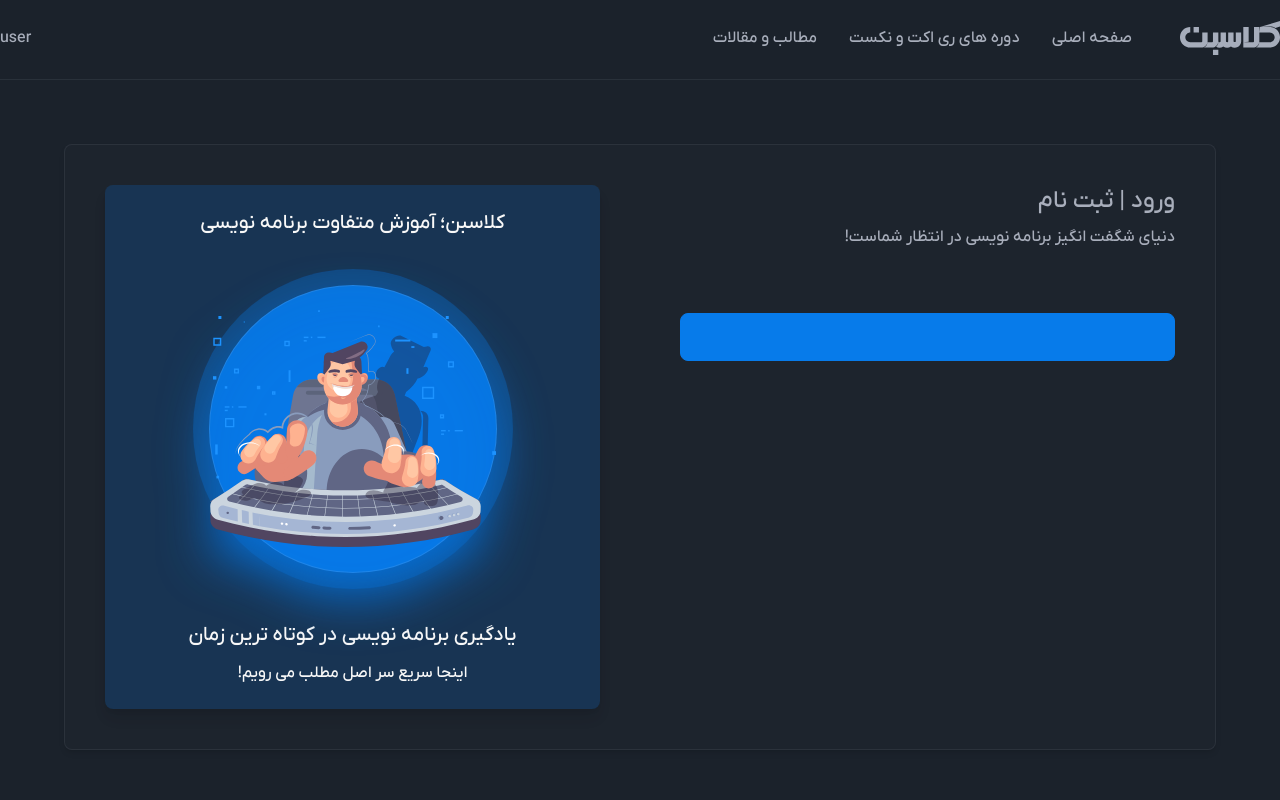
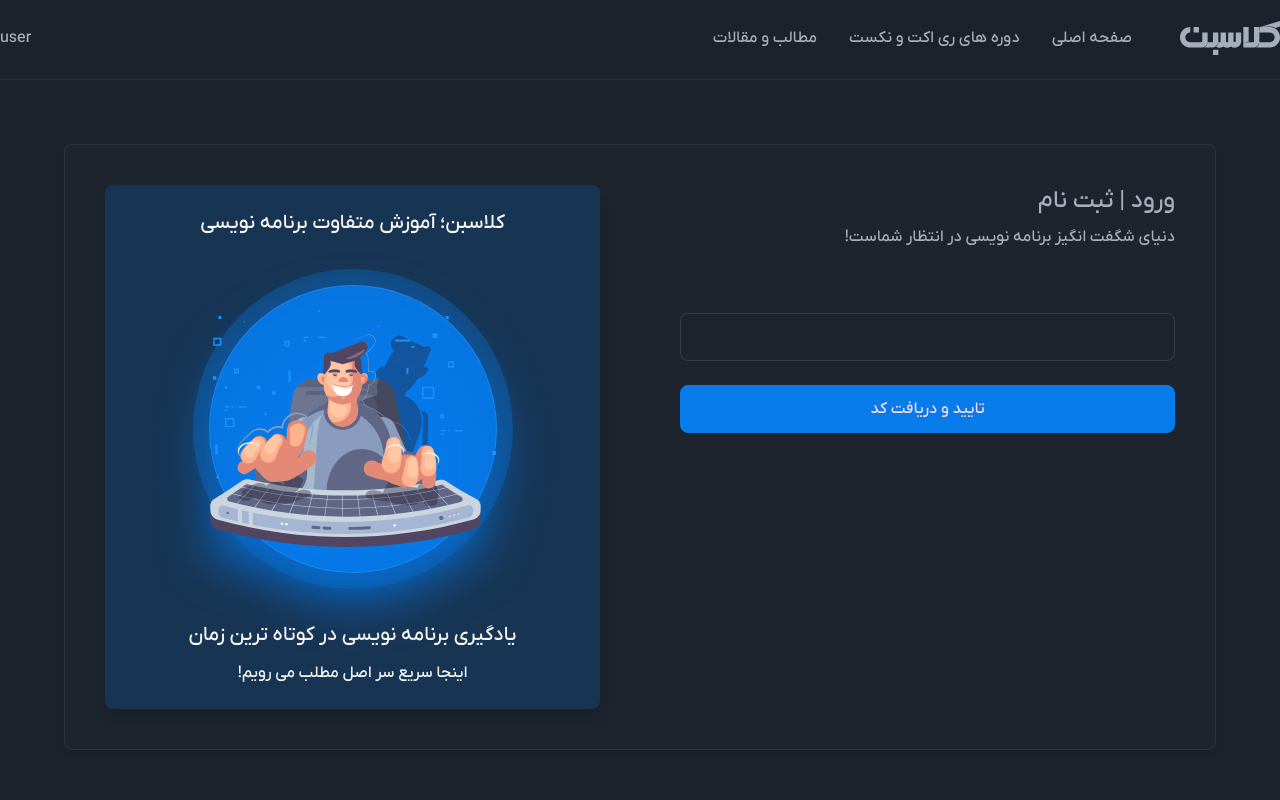
Before and after one commit to mohammadsookhtesaraei/classbon-next, a Next.js app: page /signin in a window 1280 px wide. Shown: the top 800 px of the page. Built offline with nearby package versions, Linux system fonts and the light colour scheme; no server answers.

Commit message:
feat:implement singinform component

```diff
--- /dev/null
+++ b/src/app/(auth)/signin/_api/signin.ts
@@ -0,0 +1,21 @@
+import { createData } from "@/core/http-service/http-service";
+import { SignIn } from "../_types/signin.interface";
+import { useMutation } from "@tanstack/react-query";
+
+
+const signIn = (model: SignIn): Promise<void> => createData<SignIn, void>("/signin", model);
+
+
+type UseSignInOptions = {
+    onSuccess?: () => void
+};
+
+
+export const useSignIn = ({ onSuccess }: UseSignInOptions) => {
+    const { mutate: submit, isPending } = useMutation({
+        mutationFn: signIn,
+        onSuccess: onSuccess
+    });
+
+    return { submit, isPending }
+};
--- a/src/app/(auth)/signin/_components/signin-form.tsx
+++ b/src/app/(auth)/signin/_components/signin-form.tsx
@@ -1,14 +1,61 @@
 "use client";
 
+// next
+
+import {useRouter} from "next/navigation";
+
+// react
+
+import {useActionState, useEffect, useTransition} from "react";
+
+// type
+import { SignIn } from "../_types/signin.interface";
+// schema
+import { SignInSchema } from "../_types/signin.schema";
+
+// third lib
+import {useForm} from "react-hook-form"
+import {zodResolver} from "@hookform/resolvers/zod";
+
+
+// component
 import Button from "@/app/_components/button/Button";
+import { TextInput } from "@/app/_components/text-input";
+
+// custom hook react query mutation
+import { useSignIn } from "@/app/(auth)/signin/_api/signin";
+
+
+// zustand
+
 
 const SignInForm = () => {
+const router=useRouter();
+  const {
+    register,
+    handleSubmit,
+    formState:{errors,isValid},
+    getValues
+  }=useForm<SignIn>({
+    resolver:zodResolver(SignInSchema)
+  });
+
+  const singIn=useSignIn({
+    onSuccess:()=>{
+    router.push(`/verify?mobile=${getValues('mobile')}`)
+    }
+  });
+
+  const onSubmit=(data:SignIn)=>{
+  singIn.submit(data);
+  }
   return (
     <>
       <h5 className="text-2xl">ورود | ثبت نام</h5>
       <p className="mt-2">دنیای شگفت انگیز برنامه نویسی در انتظار شماست!</p>
-      <form className="flex flex-col gap-6 mt-16">
-        <Button type="submit" variant="primary"></Button>
+      <form className="flex flex-col gap-6 mt-16" onSubmit={handleSubmit(onSubmit)}>
+        <TextInput<SignIn> register={register} name={"mobile"} errors={errors}/>
+        <Button type="submit" variant="primary" isLoading={singIn.isPending}> تایید و دریافت کد</Button>
       </form>
     </>
   );
--- a/src/app/_components/text-input/text-input.tsx
+++ b/src/app/_components/text-input/text-input.tsx
@@ -1,4 +1,4 @@
-import { FieldValues, get } from "react-hook-form";
+import { FieldError, FieldValues, get } from "react-hook-form";
 import { TextInputProps } from "./textinput.types";
 
 import { TextBox } from "@/app/_components/textbox";
@@ -10,7 +10,7 @@ export const TextInput = <TFormValues extends FieldValues>({
   variant,
   ...rest
 }: TextInputProps<TFormValues>) => {
-    const error=get(errors, name);
+    const error=get(errors, name) as FieldError | undefined;;
   return (
         <div>
       <TextBox
--- a/src/app/_components/text-input/textinput.types.ts
+++ b/src/app/_components/text-input/textinput.types.ts
@@ -7,5 +7,5 @@ export type TextInputProps<TFormValues extends FieldValues> = Omit<TextboxProps,
     register: UseFormRegister<TFormValues>,
     name: Path<TFormValues>,
     rules?: RegisterOptions<TFormValues, Path<TFormValues>>;
-    errors: FieldErrors<TFormValues>
+    errors?: Partial<FieldErrors<TFormValues>>
 }
--- a/src/app/_components/textbox/tex-box.tsx
+++ b/src/app/_components/textbox/tex-box.tsx
@@ -16,10 +16,10 @@ import classNames from "classnames";
 
 // type
 const sizeClasses: Record<Size, string> = {
-    tiny: "textbox xs",
-    small: "textbox sm",
-    normal: "textbox md",
-    large: "textbox lg",
+    tiny: "textbox-xs",
+    small: "textbox-sm",
+    normal: "textbox-md",
+    large: "textbox-lg",
 };
 
 
@@ -34,7 +34,7 @@ const sizeClasses: Record<Size, string> = {
 
     return(
         <>
-        <input ref={ref} type={type} className={classes} {...otherProps} />;
+        <input ref={ref} type={type} className={classes} {...otherProps} />
         </>
     )
 };
--- a/src/lib/react-query.ts
+++ b/src/lib/react-query.ts
@@ -1,10 +1,16 @@
-import { QueryCache, QueryClient } from "@tanstack/react-query";
+import { MutationCache, QueryCache, QueryClient } from "@tanstack/react-query";
 
 export const queryClient=new QueryClient({
     queryCache: new QueryCache({
     onError:(error)=>{
         // show notification
     }
+    }),
+
+    mutationCache:new MutationCache({
+        onError:(error)=>{
+
+        }
     }),
 
     defaultOptions:{
--- a/src/tailwind/components.css
+++ b/src/tailwind/components.css
@@ -7,3 +7,4 @@
 @import "./components/tabs.css";
 @import "./components/accordion.css";
 @import "./components/comment.css";
+@import "./components/textbox.css";
--- /dev/null
+++ b/src/tailwind/components/textbox.css
@@ -0,0 +1,90 @@
+.textbox {
+    @apply h-12 px-4 text-sm leading-loose flex-shrink placeholder-base-content;
+    @apply border border-base-25 bg-transparent rounded-lg text-base;
+}
+
+.textbox:focus {
+    @apply outline outline-2 outline-offset-2;
+}
+
+.textbox.ghost:focus {
+    @apply outline-primary border-primary;
+    box-shadow: none;
+}
+
+.textbox.primary {
+    @apply border-primary;
+}
+
+.textbox.primary:focus {
+    @apply outline-primary;
+}
+
+.textbox.secondary {
+    @apply border-secondary;
+}
+
+.textbox.secondary:focus {
+    @apply outline-secondary;
+}
+
+.textbox.accent {
+    @apply border-accent;
+}
+
+.textbox.accent:focus {
+    @apply outline-accent;
+}
+
+.textbox.info {
+    @apply border-info;
+}
+
+.textbox.info:focus {
+    @apply outline-info;
+}
+
+.textbox.success {
+    @apply border-success;
+}
+
+.textbox.success:focus {
+    @apply outline-success;
+}
+
+.textbox.warning {
+    @apply border-warning;
+}
+
+.textbox.warning:focus {
+    @apply outline-warning;
+}
+
+.textbox.error {
+    @apply border-error;
+}
+
+.textbox.error:focus {
+    @apply outline-error;
+}
+
+.textbox-xs {
+    @apply h-6 px-2 text-xs leading-relaxed;
+}
+
+.textbox-md {
+    @apply h-12 px-4 text-sm leading-loose;
+}
+
+.textbox-lg {
+    @apply h-16 px-6 text-lg leading-loose;
+}
+
+.textbox-sm {
+    @apply h-8 px-3 text-sm leading-8;
+}
+.textbox.disabled,
+.textbox:disabled,
+.textbox[disabled] {
+    @apply cursor-not-allowed border-base-200 bg-base-200 placeholder-base-content;
+}
```
